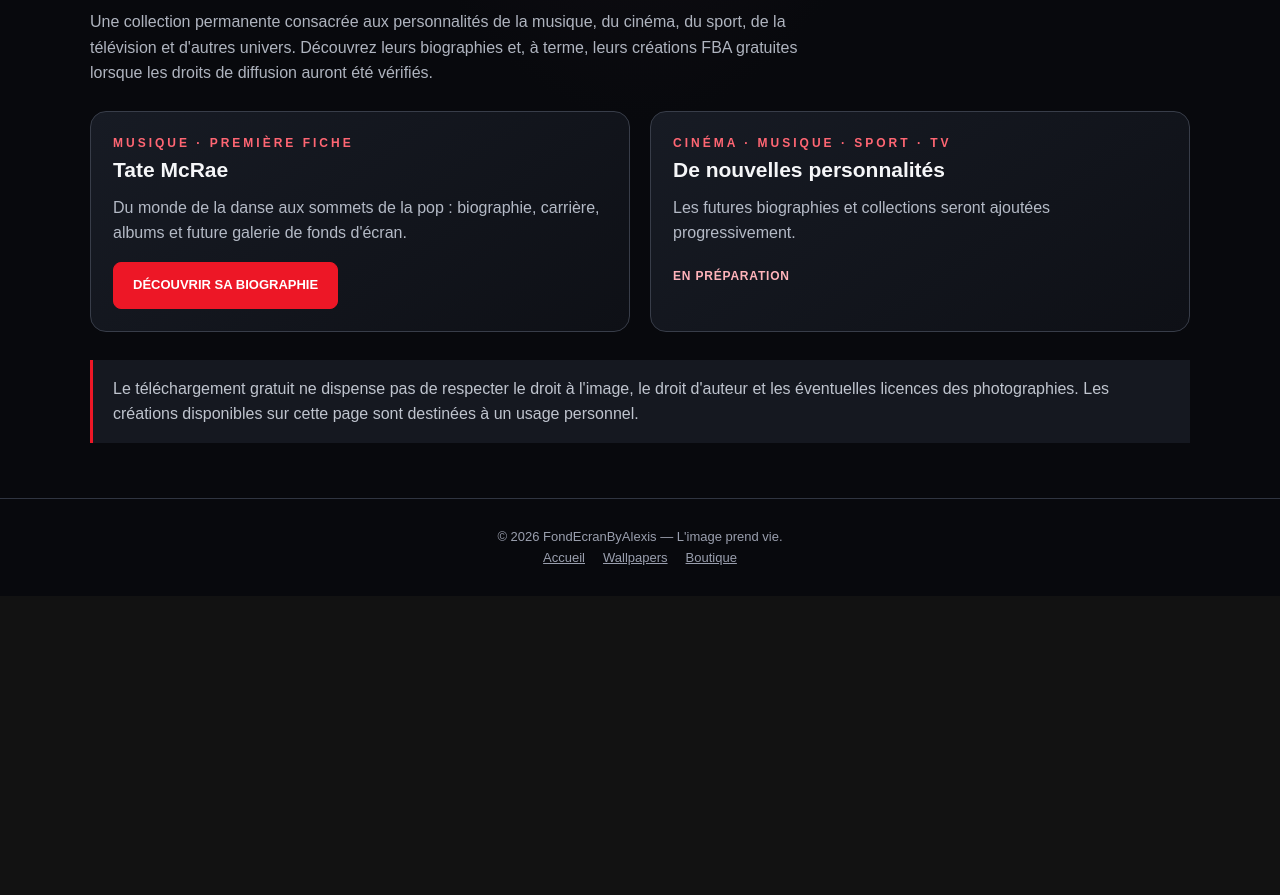
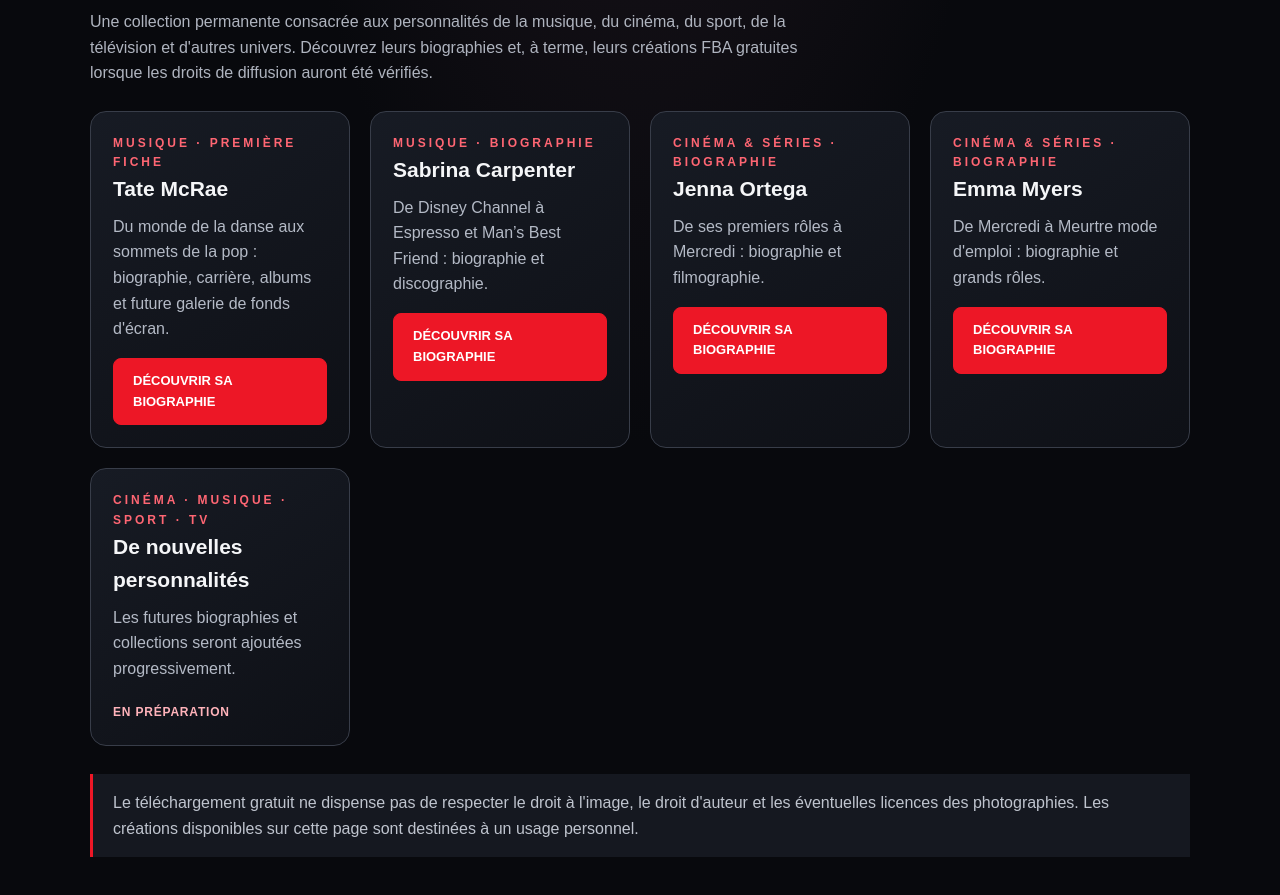
Before and after one commit to FondEcranByAlexis/fba-preview, a plain HTML site: page fba-gratuit.html in a window 1280 px wide. Shown: the part 1539-2434 px from the top of the page. Before the commit the page ends 2135 px from the top, so only its background shows below. Drawn offline with Linux system fonts and the light colour scheme.

Commit message:
feat: afficher quatre biographies FBA Stars

```diff
--- a/fba-gratuit.html
+++ b/fba-gratuit.html
@@ -54,6 +54,9 @@ footer a{margin:0 9px}
 <p class="sub">Une collection permanente consacrée aux personnalités de la musique, du cinéma, du sport, de la télévision et d'autres univers. Découvrez leurs biographies et, à terme, leurs créations FBA gratuites lorsque les droits de diffusion auront été vérifiés.</p>
 <div class="cards">
 <article class="card"><div class="card-body"><div class="kicker">Musique · Première fiche</div><h3>Tate McRae</h3><p>Du monde de la danse aux sommets de la pop : biographie, carrière, albums et future galerie de fonds d'écran.</p><a class="btn" href="fba-stars-tate-mcrae.html">DÉCOUVRIR SA BIOGRAPHIE</a></div></article>
+<article class="card"><div class="card-body"><div class="kicker">Musique · Biographie</div><h3>Sabrina Carpenter</h3><p>De Disney Channel à Espresso et Man’s Best Friend : biographie et discographie.</p><a class="btn" href="fba-stars-sabrina-carpenter.html">DÉCOUVRIR SA BIOGRAPHIE</a></div></article>
+<article class="card"><div class="card-body"><div class="kicker">Cinéma & séries · Biographie</div><h3>Jenna Ortega</h3><p>De ses premiers rôles à Mercredi : biographie et filmographie.</p><a class="btn" href="fba-stars-jenna-ortega.html">DÉCOUVRIR SA BIOGRAPHIE</a></div></article>
+<article class="card"><div class="card-body"><div class="kicker">Cinéma & séries · Biographie</div><h3>Emma Myers</h3><p>De Mercredi à Meurtre mode d'emploi : biographie et grands rôles.</p><a class="btn" href="fba-stars-emma-myers.html">DÉCOUVRIR SA BIOGRAPHIE</a></div></article>
 <article class="card"><div class="card-body"><div class="kicker">Cinéma · Musique · Sport · TV</div><h3>De nouvelles personnalités</h3><p>Les futures biographies et collections seront ajoutées progressivement.</p><span class="status">EN PRÉPARATION</span></div></article>
 </div>
 <div class="note">Le téléchargement gratuit ne dispense pas de respecter le droit à l'image, le droit d'auteur et les éventuelles licences des photographies. Les créations disponibles sur cette page sont destinées à un usage personnel.</div>
```
